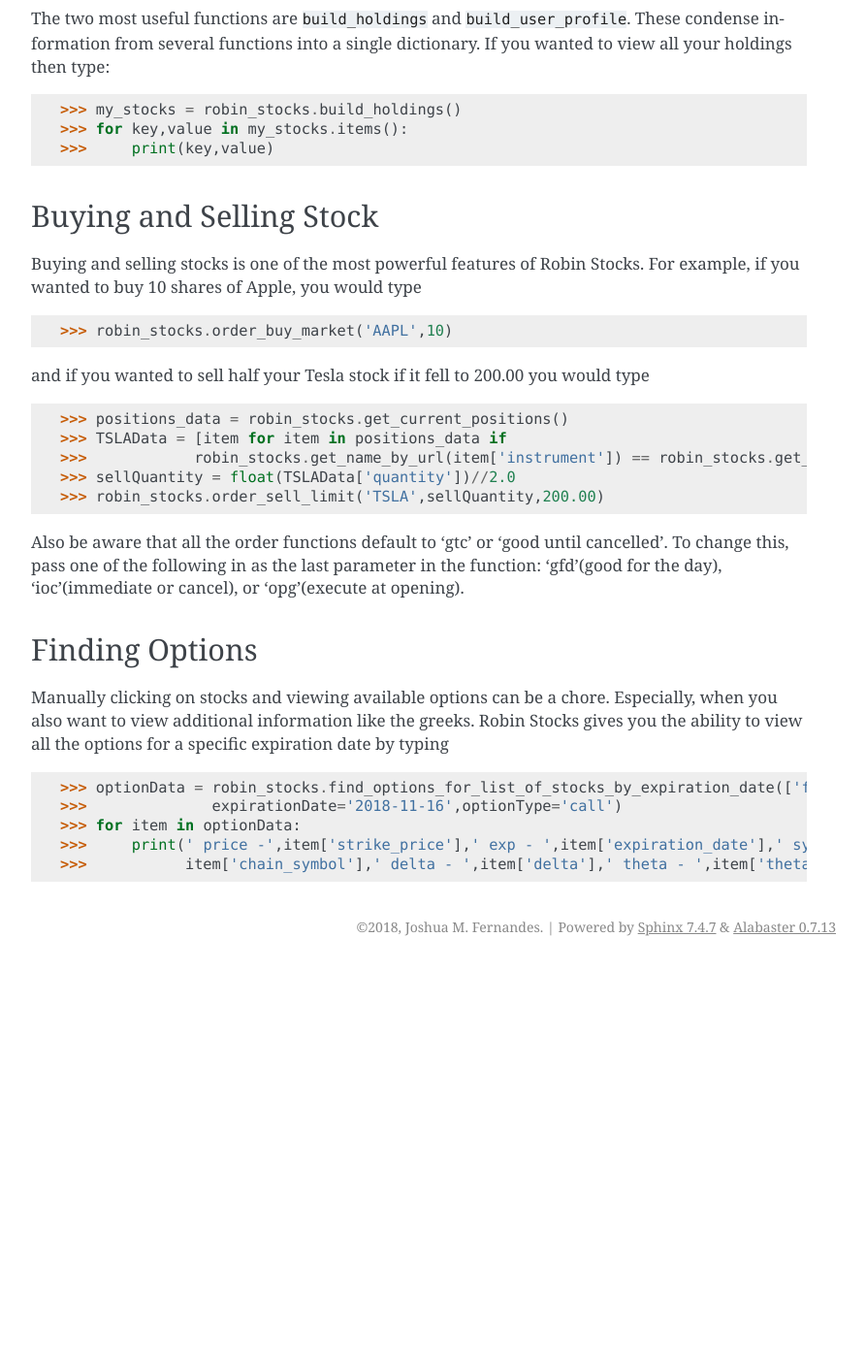
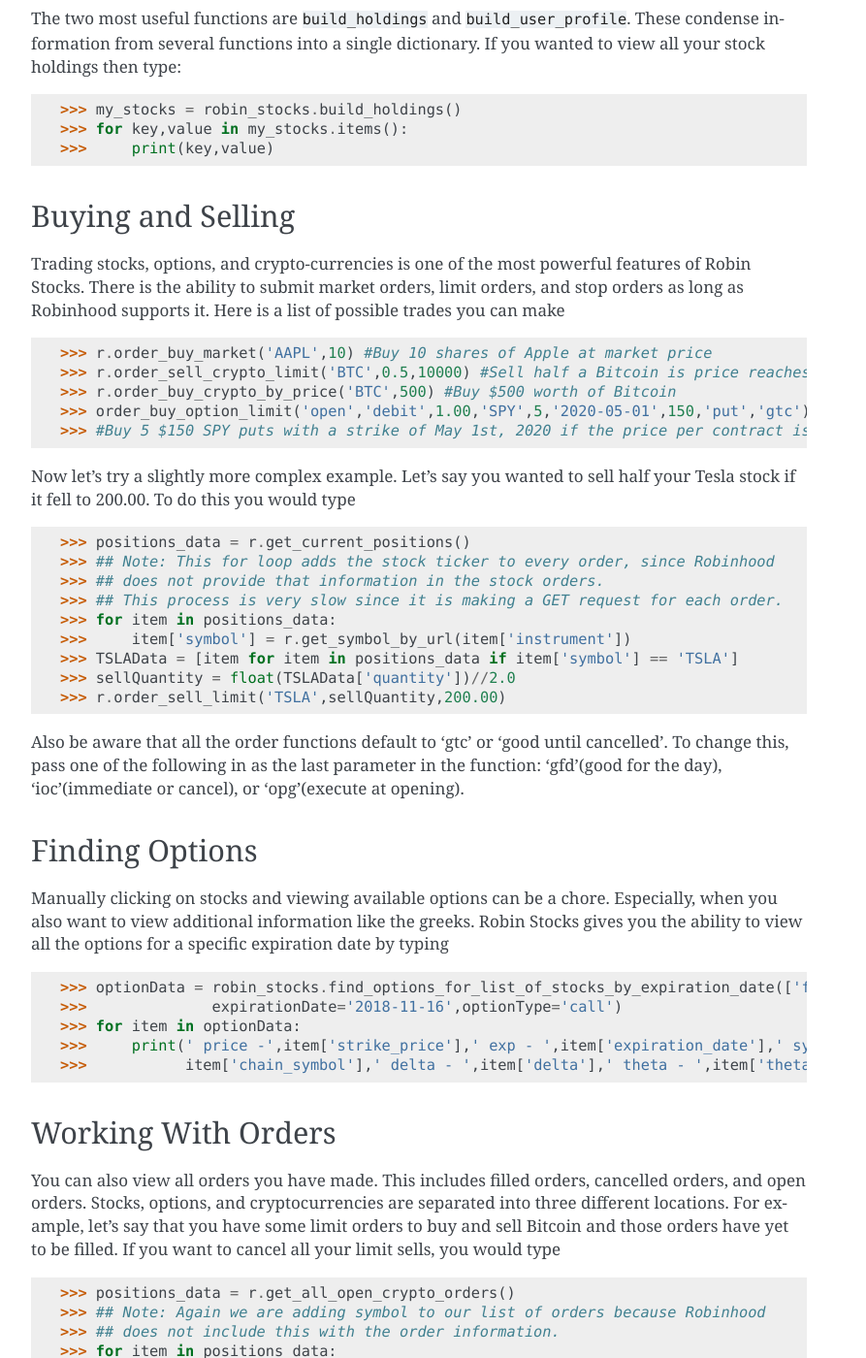
Before and after one commit to jmfernandes/robin_stocks, a Sphinx documentation site: the page built from docs/source/quickstart.rst, in a window 1280 px wide and 1400 px high, scrolled down 1219 px. Shown: the whole window at 97% size, without its empty margins (318-1211 px from the left). Built offline with Sphinx 7.4.7, drawn with Linux system fonts in a browser that asks for light colours; before the commit the page ends 2214 px from its top, so only the background shows below that; some of the changed text lies outside the part shown.

Commit message:
updated docs

```diff
--- a/docs/source/quickstart.rst
+++ b/docs/source/quickstart.rst
@@ -33,26 +33,36 @@
 ------------------------------
 
 The two most useful functions are ``build_holdings`` and ``build_user_profile``. These condense information from several
-functions into a single dictionary. If you wanted to view all your holdings then type:
+functions into a single dictionary. If you wanted to view all your stock holdings then type:
 
 >>> my_stocks = robin_stocks.build_holdings()
 >>> for key,value in my_stocks.items():
 >>>     print(key,value)
 
-Buying and Selling Stock
-------------------------
+Buying and Selling
+------------------
 
-Buying and selling stocks is one of the most powerful features of Robin Stocks. For example, if you wanted to buy 10 shares of Apple, you would type
+Trading stocks, options, and crypto-currencies is one of the most powerful features of Robin Stocks. There is the ability to submit market orders, limit orders, and stop orders as long as
+Robinhood supports it. Here is a list of possible trades you can make
 
->>> robin_stocks.order_buy_market('AAPL',10)
+>>> r.order_buy_market('AAPL',10) #Buy 10 shares of Apple at market price
+>>> r.order_sell_crypto_limit('BTC',0.5,10000) #Sell half a Bitcoin is price reaches 10,000
+>>> r.order_buy_crypto_by_price('BTC',500) #Buy $500 worth of Bitcoin
+>>> order_buy_option_limit('open','debit',1.00,'SPY',5,'2020-05-01',150,'put','gtc')
+>>> #Buy 5 $150 SPY puts with a strike of May 1st, 2020 if the price per contract is $1.00. Good until cancelled.
 
-and if you wanted to sell half your Tesla stock if it fell to 200.00 you would type
+Now let's try a slightly more complex example. Let's say you wanted to sell half your Tesla stock if it fell to 200.00.
+To do this you would type
 
->>> positions_data = robin_stocks.get_current_positions()
->>> TSLAData = [item for item in positions_data if
->>>            robin_stocks.get_name_by_url(item['instrument']) == robin_stocks.get_name_by_symbol('TSLA')][0]
+>>> positions_data = r.get_current_positions()
+>>> ## Note: This for loop adds the stock ticker to every order, since Robinhood
+>>> ## does not provide that information in the stock orders.
+>>> ## This process is very slow since it is making a GET request for each order.
+>>> for item in positions_data:
+>>>     item['symbol'] = r.get_symbol_by_url(item['instrument'])
+>>> TSLAData = [item for item in positions_data if item['symbol'] == 'TSLA']
 >>> sellQuantity = float(TSLAData['quantity'])//2.0
->>> robin_stocks.order_sell_limit('TSLA',sellQuantity,200.00)
+>>> r.order_sell_limit('TSLA',sellQuantity,200.00)
 
 Also be aware that all the order functions default to 'gtc' or 'good until cancelled'. To change this, pass one of the following in as
 the last parameter in the function: 'gfd'(good for the day), 'ioc'(immediate or cancel), or 'opg'(execute at opening).
@@ -68,3 +78,20 @@
 >>> for item in optionData:
 >>>     print(' price -',item['strike_price'],' exp - ',item['expiration_date'],' symbol - ',
 >>>           item['chain_symbol'],' delta - ',item['delta'],' theta - ',item['theta'])
+
+Working With Orders
+-------------------
+
+You can also view all orders you have made. This includes filled orders, cancelled orders, and open orders.
+Stocks, options, and cryptocurrencies are separated into three different locations.
+For example, let's say that you have some limit orders to buy and sell Bitcoin and those orders have yet to be filled.
+If you want to cancel all your limit sells, you would type
+
+>>> positions_data = r.get_all_open_crypto_orders()
+>>> ## Note: Again we are adding symbol to our list of orders because Robinhood
+>>> ## does not include this with the order information.
+>>> for item in positions_data:
+>>>    item['symbol'] = r.get_crypto_quote_from_id(item['currency_pair_id'], 'symbol')
+>>> btcOrders = [item for item in positions_data if item['symbol'] == 'BTCUSD' and item['side'] == 'sell']
+>>> for item in btcOrders:
+>>>    r.cancel_crypto_order(item['id'])
```
